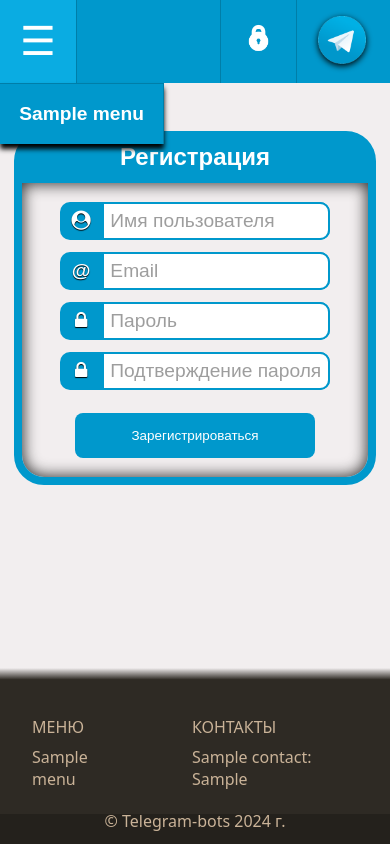
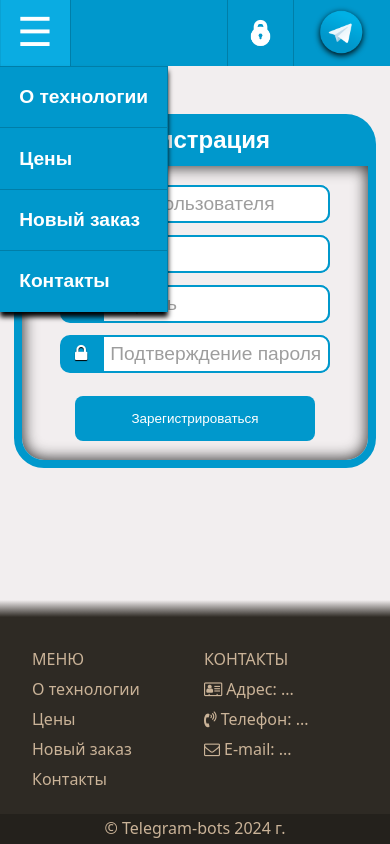
Before and after one commit to NormanwOw/DJANGO.site-Telegram-bots, a Django app: page /users/registration/ in a window 390 px wide. Run offline with Django 5.2, Linux system fonts and the light colour scheme; data comes from the database, SQL or seed files in the repository; tables that the repository leaves empty hold one stand-in row (values such as "Sample post"); some libraries are stand-ins or nearby versions.

Commit message:
v0.7.3 -added fixtures -added favicon.ico -fixed navbar frontend

```diff
--- a/main/templates/main/base.html
+++ b/main/templates/main/base.html
@@ -6,6 +6,7 @@
 <head>
     <meta charset="UTF-8">
     <meta name="viewport" content="width=device-width, initial-scale=1.0">
+    <link rel="shortcut icon" type="image/png" href="{% static 'favicon.ico' %}"/>
     <link href="https://cdn.jsdelivr.net/npm/bootstrap@5.0.0-beta3/dist/css/bootstrap.min.css" rel="stylesheet" integrity="sha384-eOJMYsd53ii+scO/bJGFsiCZc+5NDVN2yr8+0RDqr0Ql0h+rP48ckxlpbzKgwra6" crossorigin="anonymous">
     <link href="{% static 'css/font-awesome.min.css' %}" rel="stylesheet">
     {% block css %}{% endblock %}
--- a/main/templates/page404.html
+++ b/main/templates/page404.html
@@ -4,6 +4,7 @@
 <head>
     <meta charset="UTF-8">
     <meta name="viewport" content="width=device-width, initial-scale=1.0">
+    <link rel="shortcut icon" type="image/png" href="{% static 'favicon.ico' %}"/>
     <link rel="stylesheet" href="{% static 'css/style404.css' %}">
     <title>Error 404</title>
 </head>
--- a/static/css/style.css
+++ b/static/css/style.css
@@ -451,6 +451,10 @@ a:hover {
   color: rgb(202, 179, 152);
 }
 
+.footer-wrapper-2 p {
+  padding-top: 13px;
+}
+
 .footer-container {
   margin-inline: 2em;
   margin-top: 3em;
@@ -553,9 +557,27 @@ a:hover {
     transition: 0.3s;
   }
 
+  .logo {
+    height: 66px;
+  }
+
+  .logo>a {
+    padding-top: 17px;
+  }
+
+  .nav-wrapper img {
+    padding-top: 8px;
+    padding-left: 3px;
+  }
+
+  .drop {
+    border-right: #007ea8 1px solid;
+  }
+
   .drop:hover .nav-buttons {
     display: block;
     position: absolute;
+    top: 66px;
     left: -20px;
     background: rgb(0, 152, 204);
     box-shadow: 0px 5px 5px black;
@@ -563,15 +585,16 @@ a:hover {
 
   .menu-button {
     display: block;
+    position: absolute;
+    top: -5px;
+    width: 70px;
+    height: 71px;
     color: white;
     cursor: pointer;
     background-color: rgb(0, 152, 204);
     border: none;
+    border-right: #007ea8 1px solid;
     font-size: 2.5em;
-    padding: 0.4em;
-    padding-top: 0.3em;
-    padding-inline: 0.5em;
-    border-right: #007ea8 1px solid;
     transition: 0.3s;
   }
 
@@ -581,7 +604,22 @@ a:hover {
 
   .auth-button {
     display: block;
+    height: auto;
     border-inline: #007ea8 1px solid;
+  }
+
+  .auth-button img {
+    padding-top: 15px;
+    padding-inline: 15px;
+  }
+
+  .auth-button>a {
+    padding-top: 21px;
+    padding-bottom: 22px;
+  }
+
+  .auth-button:hover .auth-drop {
+    top: 66px;
   }
 
   .auth-button:hover .auth-drop>div {
@@ -597,6 +635,7 @@ a:hover {
   }
 
   .nav-wrapper {
+    height: fit-content;
     margin: 0;
     border-radius: 0;
   }
@@ -612,7 +651,7 @@ a:hover {
   }
 
   .carousel-control-next {
-    right: -10px;
+    right: 0;
   }
 
   .carousel-control-prev {
@@ -623,6 +662,11 @@ a:hover {
     display: inline-block;
     width: 1em;
     height: 4em;
+  }
+
+  .carousel-control-next-icon {
+    position: relative;
+    right: -9px;
   }
 
   .content {
--- a/static/css/style_new_order.css
+++ b/static/css/style_new_order.css
@@ -29,6 +29,7 @@
 .title-container {
   display: flex;
   flex-direction: column;
+  width: 143px;
   align-items: end;
   padding-top: 5px;
 }
--- a/static/css/style_profile.css
+++ b/static/css/style_profile.css
@@ -206,7 +206,7 @@
   .form-profile-change {
     align-items: center;
     padding-right: 0;
-    margin-top: 1.7em;
+    margin-top: 1.8em;
   }
 
   .change-password-buttons {
@@ -244,6 +244,10 @@
     padding-right: 0;
   }
 
+  .form-input {
+    font-size: 0.9em;
+  }
+
   .form-orders-wrapper {
     width: 340px;
   }
--- a/users/templates/users/base-profile.html
+++ b/users/templates/users/base-profile.html
@@ -53,7 +53,9 @@
                             <p class="order-status">{{ order.status }}</p>
                         </div>
                       </div>
-                      <a href="#orderModal" class="order-remove" data-toggle="modal" title="Удалить"></a>
+                      <a href="#orderModal" class="order-remove" data-toggle="modal" title="Удалить">
+                          <span class="fa fa-times" aria-hidden="true"></span>
+                      </a>
                       <div class="modal fade" id="orderModal" tabindex="-1" role="dialog" aria-labelledby="exampleModalLabel" aria-hidden="true">
                           <div class="modal-dialog" role="document">
                             <div class="modal-content">
```
Also changed, not shown: fixtures/data.json (added, +1 -0 lines), static/css/style_my_orders.css (+10 -12 lines), static/favicon.ico (added), static/images/remove-h.png (deleted), static/images/remove.png (deleted), static/images/tg.png.
